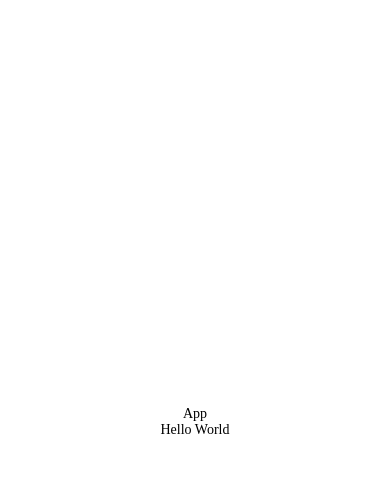
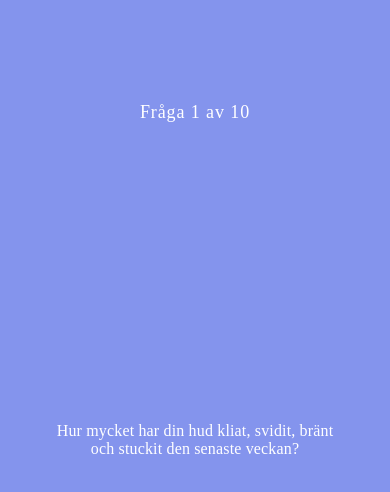
Before and after one commit to shoonne/itchycodetask, a React Native app: screen / in a window 390 px wide. Shown: the top 492 px of the page. Built offline with nearby package versions, Linux system fonts and the light colour scheme.

Commit message:
Created first UI elements for question and question counter

```diff
--- a/App.js
+++ b/App.js
@@ -1,7 +1,8 @@
-import React, { Component } from 'react';
-import { View, Text } from 'react-native';
-
-import font from './assets/fonts/Poppins-Bold.ttf'
+import React, { Component, createContext } from 'react';
+import { View,Button } from 'react-native';
+import Question from './src/components/Question';
+import QuestionCounter from './src/components/QuestionCounter';
+import color from './constants/Colors';
 
 export default class App extends Component {
   constructor(props) {
@@ -10,12 +11,22 @@ export default class App extends Component {
     };
   }
 
+
   render() {
     return (
-      <View style={{flex:1, justifyContent:'center', alignItems:'center'}}>
-        <Text style={{fontFamily:'Poppins-Bold' }}> App </Text>
-        <Text style={{fontFamily:'Corben-Bold'}}>Hello World</Text>
+      <View style={styles.container}>
+        <QuestionCounter/>
+        <Question/>
+
       </View>
     );
   }
 }
+
+const styles = {
+  container: {
+    flex:1,
+    alignItems:'center',
+    backgroundColor:color.background
+  }
+}
--- /dev/null
+++ b/src/components/Question.js
@@ -0,0 +1,25 @@
+import React, { Component } from 'react';
+import { View, Text } from 'react-native';
+import color from '../../constants/Colors';
+
+const Question = () => {
+    return (
+        <View style={{flex:1}}>
+          <Text style={{
+              fontFamily:'Poppins-Bold',
+              fontSize: 16,
+              textAlign:'center',
+              letterSpacing:0.16,
+              color: color.textColor,
+              width:300,
+              height: 106,
+              }}>
+            Hur mycket har din hud kliat,
+            svidit, bränt och stuckit den
+            senaste veckan?
+          </Text>
+        </View>
+      );
+};
+
+export default Question;
--- /dev/null
+++ b/src/components/QuestionCounter.js
@@ -0,0 +1,26 @@
+import React from 'react';
+import {View, Text} from 'react-native';
+import color from '../../constants/Colors';
+
+
+const QuestionCounter = () => {
+    return (
+        <View style={{flex:1}}>
+            <Text
+            style={{
+                fontFamily:'Corben-Bold',
+                fontSize:18,
+                textAlign:'center',
+                letterSpacing: 0.9,
+                color:color.textColor,
+                top:102,
+                height:34
+                }}
+            >
+                Fråga 1 av 10
+            </Text>
+        </View>
+    )
+}
+
+export default QuestionCounter;
```
